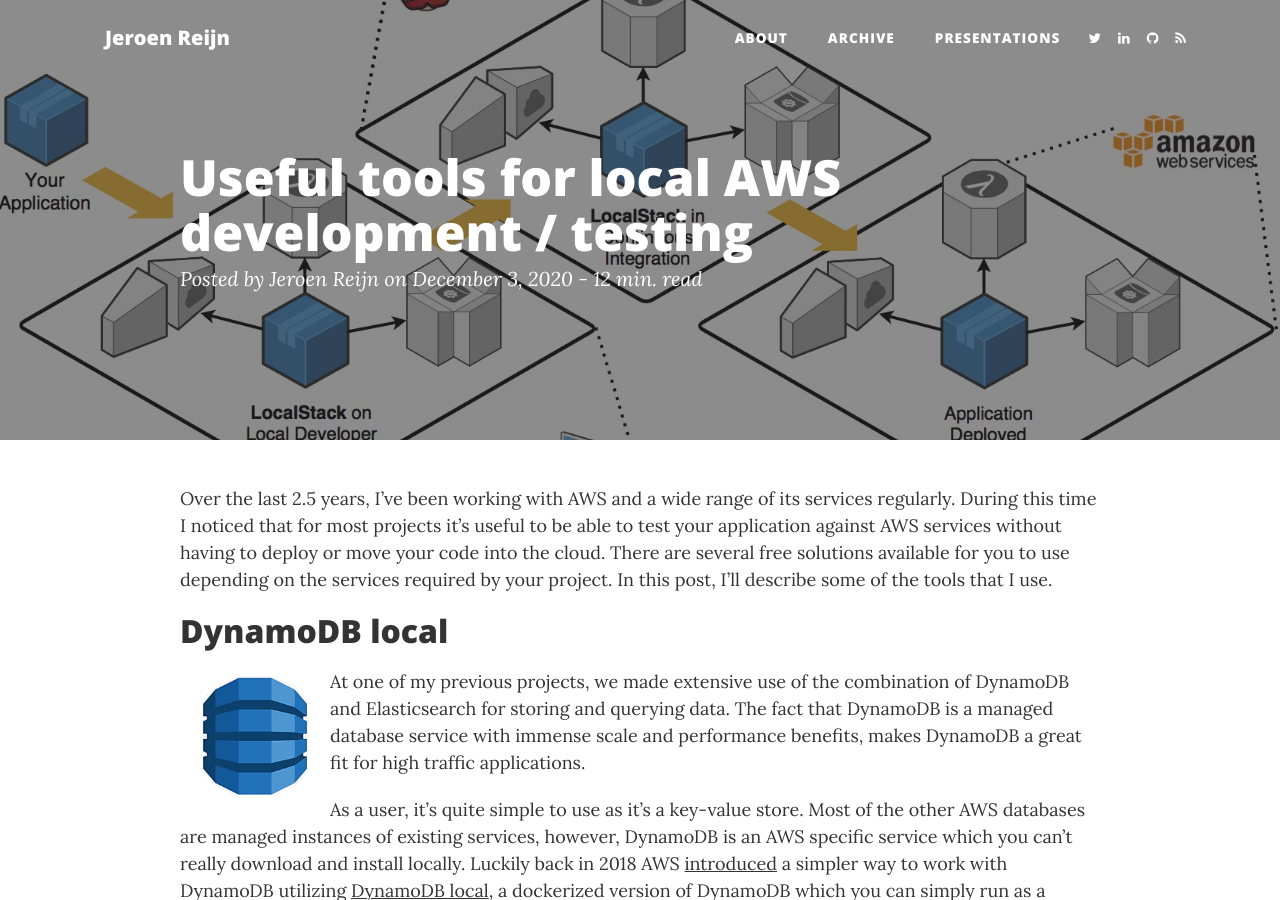
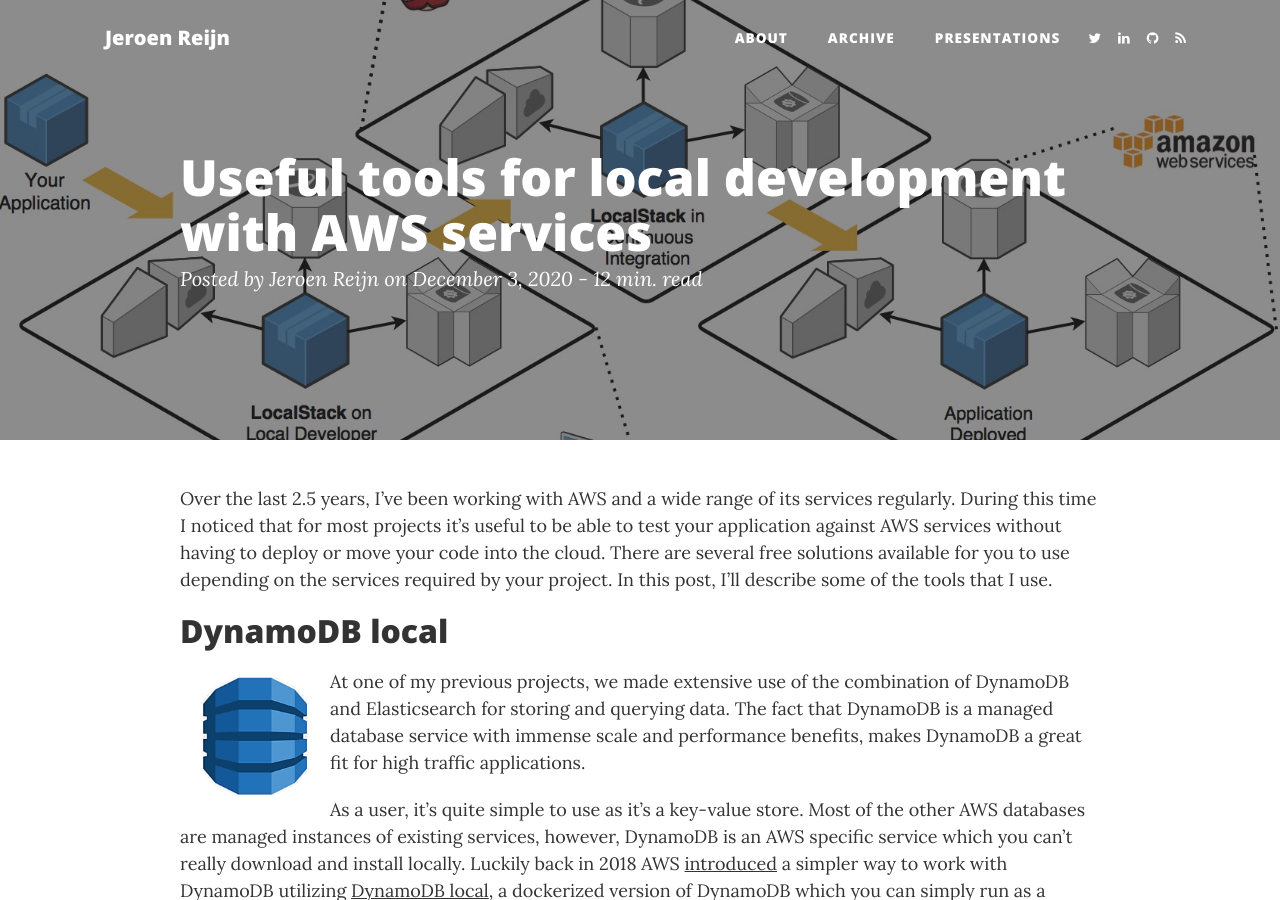
Before and after one commit to jreijn/jreijn.github.com, a Jekyll site: the page built from _posts/2020-12-03-useful-tools-for-local-aws-development-testing.md, in a window 1280 px wide and 900 px high. Built offline with Jekyll 4.4.1, drawn with Linux system fonts in a browser that asks for light colours; comment, search, counter and statistics services are not loaded; some of the changed text lies outside the part shown.

Commit message:
Small change to title

```diff
--- a/_posts/2020-12-03-useful-tools-for-local-aws-development-testing.md
+++ b/_posts/2020-12-03-useful-tools-for-local-aws-development-testing.md
@@ -1,5 +1,5 @@
 ---
-title: Useful tools for local AWS development / testing
+title: Useful tools for local development with AWS services
 layout: post
 comments: true
 header-img: "/assets/2020/localstack-header.jpg"
```
